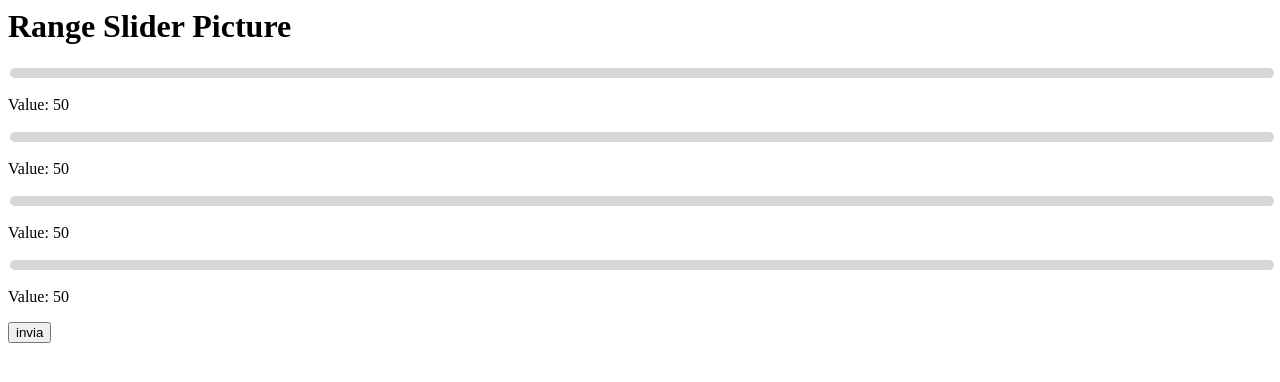
After one commit to DCaliari/PowerSet_Choice, a Django app: page /Choice/slider in a window 1280 px wide. The commit adds this page. Shown: the top 382 px of the page. Run offline with Django 3.2, Linux system fonts and the light colour scheme; parts of the project's set-up code (start-up, migrations or seed data) failed here and were passed over.

Commit message:
insert sliders, store data from sliders - image and values, images on sliders do not work (WIP)

```diff
--- a/Choice/custom_moduli/util.py
+++ b/Choice/custom_moduli/util.py
@@ -1,6 +1,6 @@
 IMAGES = [
 	'apple.jpg',
-	'ice cream.jpg',
+	'ice-cream.jpg',
 	'pear.jpg',
 	'pizza.jpeg'
 ]
--- a/Choice/templates/choice_image.html
+++ b/Choice/templates/choice_image.html
@@ -5,7 +5,7 @@
 <div>
 	<a href="{% url 'index' %}">Return to Index</a>
 </div>
-<div>
+<div class="round">
 	<h1>{{ page_title }}</h1>
 </div>
 <div class="center">
--- a/Choice/templates/index.html
+++ b/Choice/templates/index.html
@@ -3,7 +3,7 @@
 
 {% block content %}
 <div>Instructions:</div>
-<a href="choice_image?num_page=1">Start</a>
+<h1><a href="choice_image?num_page=1" class="start">Start</a></h1>
 <button id="start" onclick="openFullscreen()">Start</button>
 
 {% endblock %}
--- /dev/null
+++ b/Choice/templates/slider.html
@@ -0,0 +1,26 @@
+{% extends 'template.html' %}
+{% load static %}
+
+{% block content %}
+<h1>Range Slider Picture</h1>
+
+<!-- all data sent to views.py slider and use method post to not save in url -->
+<form action="slider" method="post">
+    {% for image in images %}
+    <div class="slidecontainer">
+        <input type="range" name="{{ image }}" class="slider slider_{{ image }}" id="{{ image }}" min="1" max="100" value="50"/>
+        <p>Value: <span id="{{ image }}_value"></span></p>
+    </div>
+    <script>
+        slider_update_value("{{ image }}", "{{ image }}_value");
+    // "{{ image }}" must be string because from the dictionary in views.py I am passing the name of images which is a string
+    </script>
+
+    {% endfor %}
+    <!-- add one parameter html that is hidden and pass the data store_slider = true to python -->
+    <input type="hidden" name="store_slider" value="true"/>
+    <!-- this button sends the data to views.py -->
+    <input type="submit" value="invia"/>
+</form>
+
+{% endblock %}
--- a/Choice/urls.py
+++ b/Choice/urls.py
@@ -6,5 +6,7 @@ urlpatterns = [
 	path('', views.index, name='index'),  # [] list
 	path('choice_image', views.choice_image, name='choice_image'),
 	path('save_choice', views.save_choice, name='save_choice'),
+	path('drag_drop', views.drag_drop, name='drag_drop'),
+	path('slider', views.slider, name='slider'),
 	path('final_page', views.final_page, name='final_page')
 ]
--- a/Choice/views.py
+++ b/Choice/views.py
@@ -84,11 +84,15 @@ def choice_image(request, template_name='choice_image.html'):
 	return TemplateResponse(request, template_name, model_map)
 
 
-def save_choice(request, template_name='choice_image.html'):
+def save_choice(request):
 	num_page = int(request.GET.get('num_page', ''))
 
 	if num_page >= len(IMAGES_POWERSET):  # when the pages are finished go to final page
-		response = redirect('final_page')
+		response = redirect('drag_drop')
+		return response
+
+	if id_utente is None:
+		response = redirect('index')
 		return response
 
 	connection_database = apri_connessione_db()
@@ -98,7 +102,7 @@ def save_choice(request, template_name='choice_image.html'):
 		# json handle objects (like lists) when they are in the dataset
 		# using json.loads I can transform data from the table into list or other objects again
 
-		connection_database.insert_scelte(id_utente, choice, menu)
+		connection_database.insert_scelte(id_utente, choice, menu, None)
 
 	connection_database.conn_db.commit()
 	connection_database.close_conn()
@@ -111,9 +115,51 @@ def save_choice(request, template_name='choice_image.html'):
 	return response
 
 
+def drag_drop(request, template_name='drag_drop.html'):
+	dd_images = util.IMAGES
+	positions = range(100)
+
+	model_map = {
+		'page_title': 'Rank',
+		'images': dd_images,
+		'positions': positions
+	}
+	return TemplateResponse(request, template_name, model_map)
+
+
+def slider(request, template_name='slider.html'):
+	slider_images = util.IMAGES
+
+	model_map = {
+		'page_title': 'Slider',
+		'images': slider_images
+	}
+	return TemplateResponse(request, template_name, model_map)
+
+
+def slider_save(request):
+	slider_images = util.IMAGES
+
+	connection_database = apri_connessione_db()
+
+	if 'store_slider' in request.POST:  # in the if loop enter the name from html file
+		for image in slider_images:
+			slider_value = request.POST.get(image, '')
+			slider_list = [image, slider_value]
+			slider_json = json.dumps(slider_list)
+			connection_database.insert_scelte(id_utente, None, None, slider_json)
+
+	connection_database.conn_db.commit()
+	connection_database.close_conn()
+
+	response = redirect('final_page')
+	return response
+
+
 def final_page(request, template_name='final_page.html'):
 	final_images = util.IMAGES
 	model_map = {
+		'page_title': 'Final Page',
 		'images': final_images
 	}
 	return TemplateResponse(request, template_name, model_map)
--- a/static/css/my_style.css
+++ b/static/css/my_style.css
@@ -48,3 +70,75 @@
   opacity: 0.6;
   cursor: not-allowed;
 }
+
+.drag_element {
+  float: left;
+  width: 50px;
+  height: 50px;
+  border: 1px solid black;
+}
+
+.drag_element img {
+  width: 100%;
+  height: 100%;
+}
+
+.slidecontainer {
+  width: 100%;
+}
+
+.slider {
+  -webkit-appearance: none;
+  width: 100%;
+  height: 10px;
+  border-radius: 5px;
+  background-color: #d3d3d3;
+  outline: none;
+  opacity: 0.9;
+  -webkit-transition: .2s;
+  transition: opacity .2s;
+}
+
+.slider:hover {
+  opacity: 1;
+}
+
+.slider::-webkit-slider-thumb {
+  -webkit-appearance: none;
+  appearance: none;
+  width: 24px;
+  height: 24px;
+  border: 0;
+  background-size: 24px;
+  cursor: pointer;
+}
+
+.slider::-moz-range-thumb {
+  -webkit-appearance: none;
+  appearance: none;
+  width: 24px;
+  height: 24px;
+  border: 0;
+  background-size: 24px;
+  cursor: pointer;
+}
+
+.slider_apple.jpg::-webkit-slider-thumb,
+.slider_apple.jpg::-moz-range-thumb {
+  background-image: url('../images/apple.jpg');
+}
+
+.slider_pear.jpg::-webkit-slider-thumb,
+.slider_pear.jpg::-moz-range-thumb {
+    background-image: url('../images/pear.jpg');
+}
+
+.slider_ice-cream.jpg::-webkit-slider-thumb,
+.slider_ice-cream.jpg::-moz-range-thumb {
+    background-image: url('../images/ice-cream.jpg');
+}
+
+.slider_pizza.jpeg::-webkit-slider-thumb,
+.slider_pizza.jpeg::-moz-range-thumb {
+    background-image: url('../images/pizza.jpg');
+}
--- a/static/js/scripts.js
+++ b/static/js/scripts.js
@@ -17,3 +17,34 @@ function openFullscreen() {
     elem.msRequestFullscreen();
   }
 }
+
+// These functions regards the drag and drop of the images
+function allowDrop(ev) {
+  ev.preventDefault();
+}
+
+function drag(ev) {
+  ev.dataTransfer.setData("text", ev.target.id);
+}
+
+function drop(ev) {
+  ev.preventDefault();
+  var data = ev.dataTransfer.getData("text");
+  if(data==="" || data==="\r\n") {
+    return;
+  }
+  var data_obj = document.getElementById(data);
+  console.log(data_obj);
+  ev.target.appendChild(data_obj);
+}
+
+function slider_update_value(image, id_image_value) {
+
+  var slider = document.getElementById(image);
+  var output = document.getElementById(id_image_value);
+  output.innerHTML = slider.value;
+
+  slider.oninput = function() {
+    output.innerHTML = this.value;
+  }
+}
```
Also changed, not shown: other parts of static/css/my_style.css (+26 -4 lines), Choice/custom_moduli/modulo_database.py (+8 -6 lines), Choice/templates/drag_drop.html (added, +21 -0 lines), RecordChoice.db, static/images/ice-cream.jpg (renamed from static/images/ice cream.jpg).
